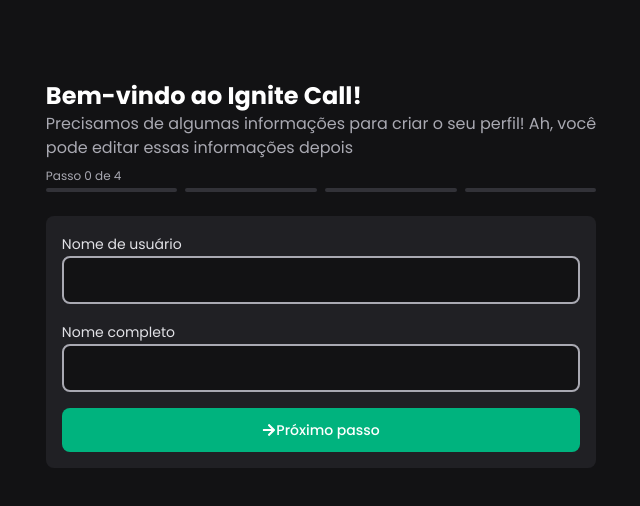
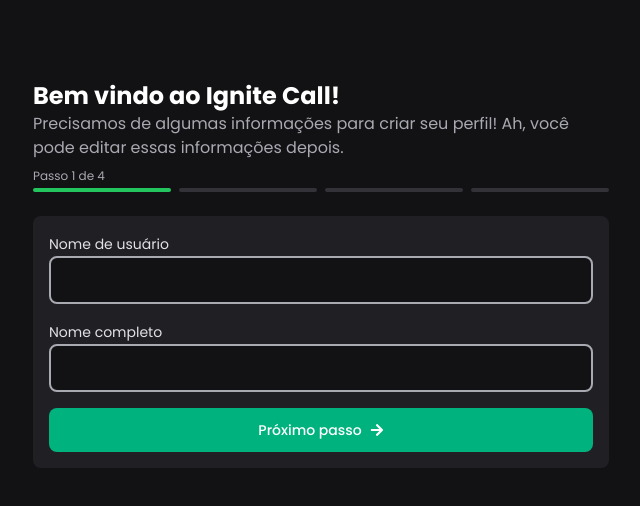
Before and after one commit to LucasMachadoG/agendamentos-de-chamadas, a Next.js app: page /cadastrar in a window 1280 px wide. Shown: the top 506 px of the page, without its empty margins (319-959 px from the left). Built offline with nearby package versions, Linux system fonts and the light colour scheme.

Commit message:
Separação do cadastro em etapas e finalização da etapa 2

```diff
--- /dev/null
+++ b/src/app/cadastrar/1/Step1.tsx
@@ -0,0 +1,63 @@
+import ButtonComponent from "@/app/components/ButtonComponent"
+import InputComponent from "@/app/components/InputComponent"
+import { api } from "@/lib/axios"
+import { zodResolver } from "@hookform/resolvers/zod"
+import { AxiosError } from "axios"
+import { useForm } from "react-hook-form"
+import { FaArrowRight } from "react-icons/fa"
+import { toast } from "sonner"
+import { z } from "zod"
+
+interface NextStep{
+  nextStep: () => void
+}
+
+const formCadastrarSchema = z.object({
+  username: z
+    .string()
+    .min(3, {message: 'Nome precisa ter pelo menos 3 letras.'})
+    .regex(/^([a-z\\-]+)$/i, {message: 'Nome pode ter apenas letras e hifens'})
+    .transform(username => username.toLowerCase()),
+  name: z.string().min(3,{message: 'Nome precisa ter pelo menos 3 letras.'})
+})
+
+type formCadastrarData = z.infer<typeof formCadastrarSchema>
+
+export default function Step1({ nextStep }: NextStep){
+  const { register, handleSubmit, setValue, formState: { errors, isSubmitting } } = useForm<formCadastrarData>({
+    resolver: zodResolver(formCadastrarSchema)
+  })
+
+  const handleClaimUserName = async (data: formCadastrarData) => {
+    try{
+      const { username, name } = data
+
+      const result = await api.post("/users", {
+        username,
+        name
+      })
+
+      toast.success("Cadastro realizado com sucesso.")
+      nextStep()
+    }catch(error: any){
+      if(error instanceof AxiosError && error?.response?.data?.message){
+        toast.error(error.response.data.message)
+        return
+      }
+
+      console.log(error)
+    }
+  }
+
+  return(
+    <div className="mt-6">
+      <form onSubmit={handleSubmit(handleClaimUserName)} className="w-full flex flex-col rounded-lg gap-2 bg-gray-800 p-4">
+        <InputComponent register={register('username')} label="Nome de usuário" placeholder="" ClassNameInput="w-full p-3" ClassNameLabel="text-sm text-gray-100"/>
+        <span className="text-xs text-red-500">{errors.username ? errors.username.message : null}</span>
+        <InputComponent register={register('name')} label="Nome completo" placeholder="" ClassNameInput="w-full p-3" ClassNameLabel="text-sm text-gray-100"/>
+        <span className="text-xs text-red-500">{errors.name ? errors.name.message : null}</span>
+        <ButtonComponent disabled={isSubmitting} className="text-white bg-ignite-300" type="submit" title="Próximo passo" icon={<FaArrowRight />} />
+      </form>
+    </div>
+  )
+}
--- /dev/null
+++ b/src/app/cadastrar/2/Step2.tsx
@@ -0,0 +1,62 @@
+import ButtonComponent from "@/app/components/ButtonComponent"
+import InputComponent from "@/app/components/InputComponent"
+import { api } from "@/lib/axios"
+import { zodResolver } from "@hookform/resolvers/zod"
+import { AxiosError } from "axios"
+import { useForm } from "react-hook-form"
+import { FaArrowRight } from "react-icons/fa"
+import { toast } from "sonner"
+import { z } from "zod"
+
+interface NextStep{
+  nextStep: () => void
+}
+
+const formCadastrarSchema = z.object({
+  username: z
+    .string()
+    .min(3, {message: 'Nome precisa ter pelo menos 3 letras.'})
+    .regex(/^([a-z\\-]+)$/i, {message: 'Nome pode ter apenas letras e hifens'})
+    .transform(username => username.toLowerCase()),
+  name: z.string().min(3,{message: 'Nome precisa ter pelo menos 3 letras.'})
+})
+
+type formCadastrarData = z.infer<typeof formCadastrarSchema>
+
+export default function Step2(){
+  const { register, handleSubmit, setValue, formState: { errors, isSubmitting } } = useForm<formCadastrarData>({
+    resolver: zodResolver(formCadastrarSchema)
+  })
+
+  const handleClaimUserName = async (data: formCadastrarData) => {
+    try{
+      const { username, name } = data
+
+      const result = await api.post("/users", {
+        username,
+        name
+      })
+
+      toast.success("Cadastro realizado.")
+    }catch(error: any){
+      if(error instanceof AxiosError && error?.response?.data?.message){
+        toast.error(error.response.data.message)
+        return
+      }
+
+      console.log(error)
+    }
+  }
+
+  return(
+    <div className="mt-6">
+      <form onSubmit={handleSubmit(handleClaimUserName)} className="w-full flex flex-col rounded-lg gap-2 bg-gray-800 p-4">
+        <div className="w-full flex justify-between items-center bg-gray-800 border py-4 px-5 border-gray-600 rounded-lg">
+          <span className="text-gray-100 font-medium">Google Agenda</span>
+          <ButtonComponent type="submit" title="Conectar" icon={<FaArrowRight />} className="text-ignite-300 px-4 py-3 border border-ignite-300 hover:bg-ignite-300 hover:text-white transition duration-300" />
+        </div>
+        <ButtonComponent disabled={isSubmitting} className="text-white bg-ignite-300" type="submit" title="Próximo passo" icon={<FaArrowRight />} />
+      </form>
+    </div>
+  )
+}
--- a/src/app/cadastrar/components/Header.tsx
+++ b/src/app/cadastrar/components/Header.tsx
@@ -1,8 +1,13 @@
-export default function Header(){
+interface HeaderProps{
+  title?: string
+  content?: string
+}
+
+export default function Header({ title, content }: HeaderProps){
   return (
     <div>
-      <p className="text-2xl font-bold text-white">Bem-vindo ao Ignite Call!</p>
-      <span className="text-gray-200">Precisamos de algumas informações para criar o seu perfil! Ah, você < br/> pode editar essas informações depois</span>
+      <p className="text-2xl font-bold text-white">{title}</p>
+      <span className="text-gray-200">{content}</span>
     </div>
   )
 }
--- a/src/app/cadastrar/page.tsx
+++ b/src/app/cadastrar/page.tsx
@@ -4,14 +4,18 @@
 import MultiStep from "../components/MultiStep";
 import FormCadastrar from "./components/FormCadastrar";
 import Header from "./components/Header";
+import Step1 from "./1/Step1";
+import Step2 from "./2/Step2";
 
 export default function Cadastrar(){
   const [step, setStep] = useState(() => {
     const formStepString = localStorage.getItem('register-form-step')
-    const formStepData = formStepString ? parseInt(formStepString) : 0
+    const formStepData = formStepString ? parseInt(formStepString) : 1
 
     return formStepData
   })
+
+  console.log(step - 1)
 
   useEffect(() => {
     localStorage.setItem('register-form-step', JSON.stringify(step))
@@ -25,27 +29,42 @@
     setStep((prev) => prev - 1);
   }
 
-  const formComponenst = [
+  const formComponents = [
     {
-
+      header: <Header
+        title="Bem vindo ao Ignite Call!"
+        content="Precisamos de algumas informações para criar seu perfil! Ah, você pode editar essas informações depois."
+      />,
+      form: <Step1 nextStep={nextStep} />
     },
     {
-
+      header: <Header
+        title="Conecte sua agenda!"
+        content="Conecte o seu calendário para verificar automaticamente as horas ocupadas e os novos eventos
+        à medida em que são agendados."
+      />,
+      form: <Step2 />
     },
     {
-
+      header: <Header
+        title="Quase lá"
+        content="Defina o intervalo de horários que você está disponível em cada dia da semana."
+      />
     },
     {
-
+      header: <Header
+        title="Defina sua disponibilidade"
+        content="Por último, uma breve descrição e uma foto de perfil."
+      />
     }
   ]
 
   return(
     <div className="w-full h-screen flex justify-center">
       <div className="max-w-xl mt-20">
-        <Header />
+        {formComponents[step - 1]?.header}
         <MultiStep size={4} currentStep={step} />
-        <FormCadastrar />
+        {formComponents[step - 1]?.form}
       </div>
     </div>
   )
--- a/src/app/components/ButtonComponent.tsx
+++ b/src/app/components/ButtonComponent.tsx
@@ -15,8 +15,8 @@
       onClick={onClick}
       className={`text-sm px-2 py-3 font-medium rounded-lg flex justify-center items-center ${className}`}
     >
+      <span className="mr-2">{title}</span>
       {icon}
-      {title}
     </button>
   )
 }
--- a/src/app/conectar-calendario/page.tsx
+++ /dev/null
@@ -1,7 +0,0 @@
-export default function ConectarCalendario(){
-  return(
-    <div>
-
-    </div>
-  )
-}
```
Also changed, not shown: 1 other file (tests, documents, lock files or other folders).
